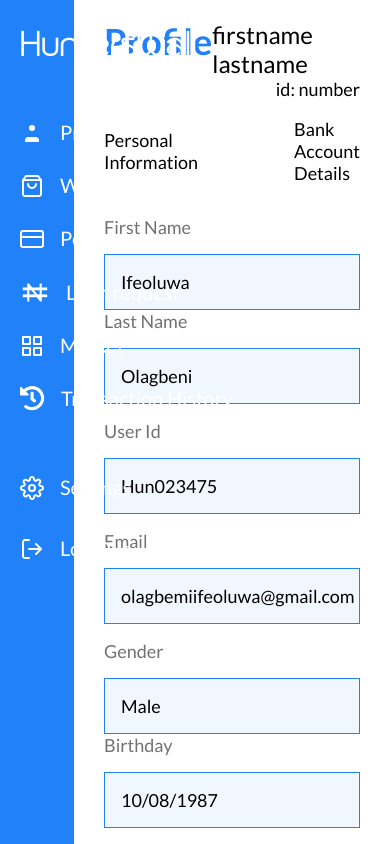
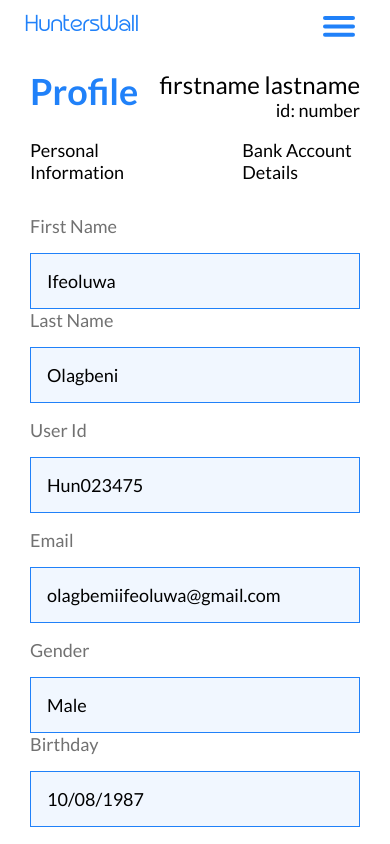
Before and after one commit to Dreezy305/HuntersWall, a Next.js app: page /dashboard in a window 390 px wide. Built offline with nearby package versions, Linux system fonts and the light colour scheme; no server answers.

Commit message:
nav responsiveness

```diff
--- a/Dashboard/SideBar.js
+++ b/Dashboard/SideBar.js
@@ -27,21 +27,6 @@ function SideBar({ handleClick }) {
   return (
     <div className="sidebar">
       <h3 className="mb-5">HuntersWall</h3>
-
-      {mobile && (
-        <svg
-          width="32"
-          height="21"
-          viewBox="0 0 32 21"
-          fill="none"
-          xmlns="http://www.w3.org/2000/svg"
-          onClick={() => toggle()}
-        >
-          <rect y="0.120117" width="32" height="4" rx="2" fill="#2081F9" />
-          <rect y="8.44019" width="32" height="4" rx="2" fill="#2081F9" />
-          <rect y="16.76" width="32" height="4" rx="2" fill="#2081F9" />
-        </svg>
-      )}
 
       <div className="sidebar_top mb-5">
         <ul className="list-unstyled">
--- a/pages/dashboard.js
+++ b/pages/dashboard.js
@@ -14,6 +14,10 @@ import Settings from "./settings";
 
 function dashboard() {
   const [counter, setCounter] = useState(0);
+  const [mobile, setMobile] = useState(false);
+  const [mobileBg, setMobileBg] = useState("");
+  const [mobileMenu, setMobileMenu] = useState(false);
+  const [mobileColor, setMobileColor] = useState("#2081f9");
 
   const router = useRouter();
 
@@ -73,9 +77,90 @@ function dashboard() {
     }
   };
 
+  const toggle = () => {
+    setMobile(!mobile);
+  };
+
   return (
     <>
       <div className="dashboard">
+        <div className="mobile" style={{ background: mobileBg }}>
+          <div className="left_text">
+            <h3 className="mb-5" style={{ color: mobileColor }}>
+              HuntersWall
+            </h3>
+          </div>
+          <div className="svg">
+            {!mobile ? (
+              <svg
+                width="32"
+                height="21"
+                viewBox="0 0 32 21"
+                fill="none"
+                xmlns="http://www.w3.org/2000/svg"
+                onClick={() => {
+                  toggle();
+                  setMobileBg("#2081f9");
+                  // setMobileMenu(true);
+                  setMobileColor("#ffffff");
+                }}
+              >
+                <rect
+                  y="0.120117"
+                  width="32"
+                  height="4"
+                  rx="2"
+                  fill="#2081F9"
+                />
+                <rect y="8.44019" width="32" height="4" rx="2" fill="#2081F9" />
+                <rect y="16.76" width="32" height="4" rx="2" fill="#2081F9" />
+              </svg>
+            ) : (
+              <svg
+                width="26"
+                height="25"
+                viewBox="0 0 26 25"
+                fill="none"
+                xmlns="http://www.w3.org/2000/svg"
+                onClick={() => {
+                  toggle();
+                  setMobileBg("");
+                  // setMobileMenu(false);
+                  setMobileColor("#2081f9");
+                }}
+              >
+                <rect
+                  x="21.2131"
+                  y="0.211426"
+                  width="4"
+                  height="30"
+                  rx="2"
+                  transform="rotate(45 21.2131 0.211426)"
+                  fill="white"
+                />
+                <rect
+                  x="1.16797"
+                  y="2.82812"
+                  width="4"
+                  height="30"
+                  rx="2"
+                  transform="rotate(-45 1.16797 2.82812)"
+                  fill="white"
+                />
+              </svg>
+            )}
+          </div>
+          {mobileMenu && (
+            <div className="mt-3">
+              <ul style={{ color: "#fff" }}>
+                <li>hello</li>
+                <li>hello</li>
+                <li>hello</li>
+                <li>hello</li>
+              </ul>
+            </div>
+          )}
+        </div>
         <div className="dashboard_left">
           <SideBar handleClick={(t) => handleClick(t)} />
         </div>
--- a/styles/dashboard.scss
+++ b/styles/dashboard.scss
@@ -1,7 +1,11 @@
+@import "./variable";
+@import "./fontFamily.scss";
+
 .dashboard {
   display: flex;
   height: 100vh;
   // max-height: 100%;
+  position: relative;
   &_left {
     flex: 1;
     background: #2081f9;
@@ -14,3 +18,39 @@
     overflow: auto;
   }
 }
+
+.mobile {
+  display: none;
+}
+
+@media screen and (max-width: 600px) {
+  .dashboard_left {
+    display: none;
+  }
+
+  .mobile {
+    display: flex;
+    justify-content: space-between;
+    align-items: baseline;
+    position: absolute;
+    top: 0px;
+    width: 100%;
+    margin-top: 0px;
+    padding: 10px 25px;
+    // height: 100vh;
+    z-index: 99;
+
+    h3 {
+      font-family: $typografix;
+      // color: #2081f9;
+    }
+  }
+
+  .svg {
+    padding: 0px 10px;
+  }
+
+  .dashboard_right {
+    margin-top: 50px;
+  }
+}
--- a/styles/sidebar.scss
+++ b/styles/sidebar.scss
@@ -68,3 +68,6 @@
 .icon {
   color: #2081f9;
 }
+
+@media screen and (max-width: 600px) {
+}
```
Also changed, not shown: public/img/white-cross.svg (added).
